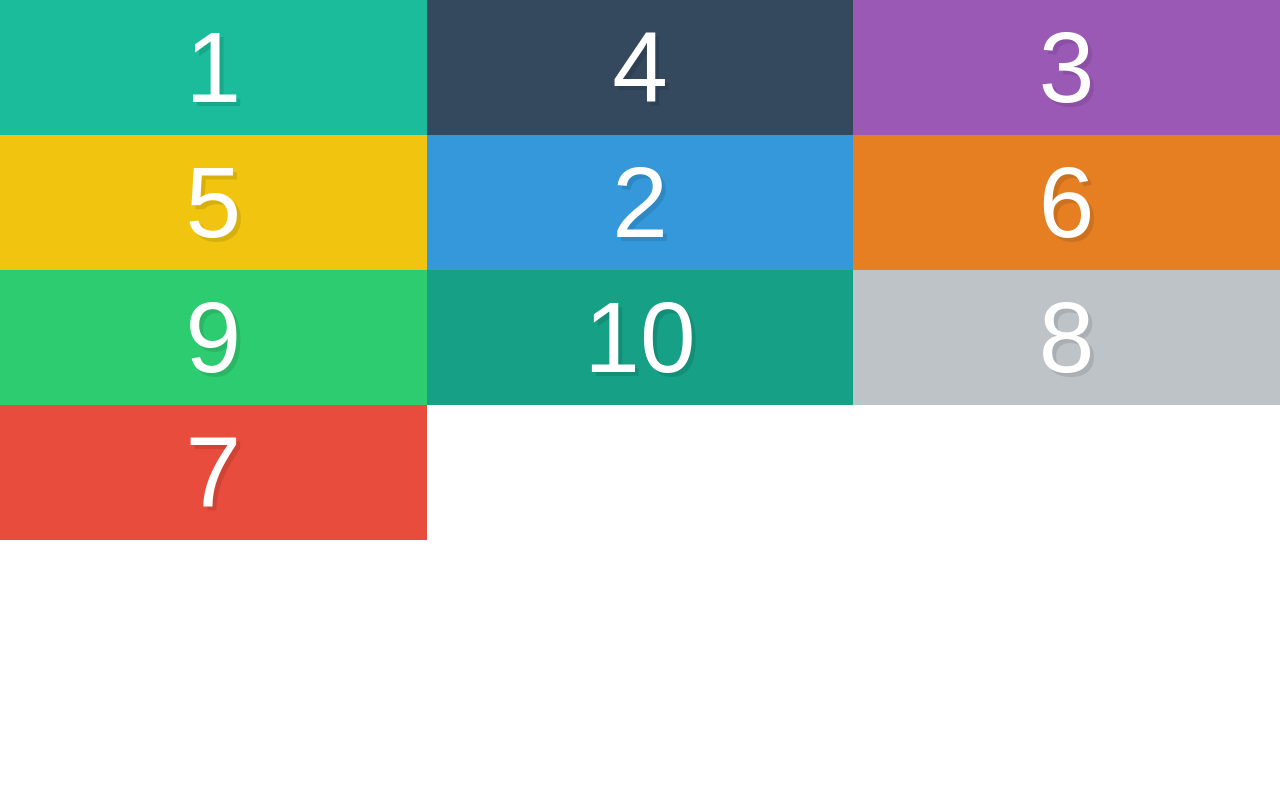
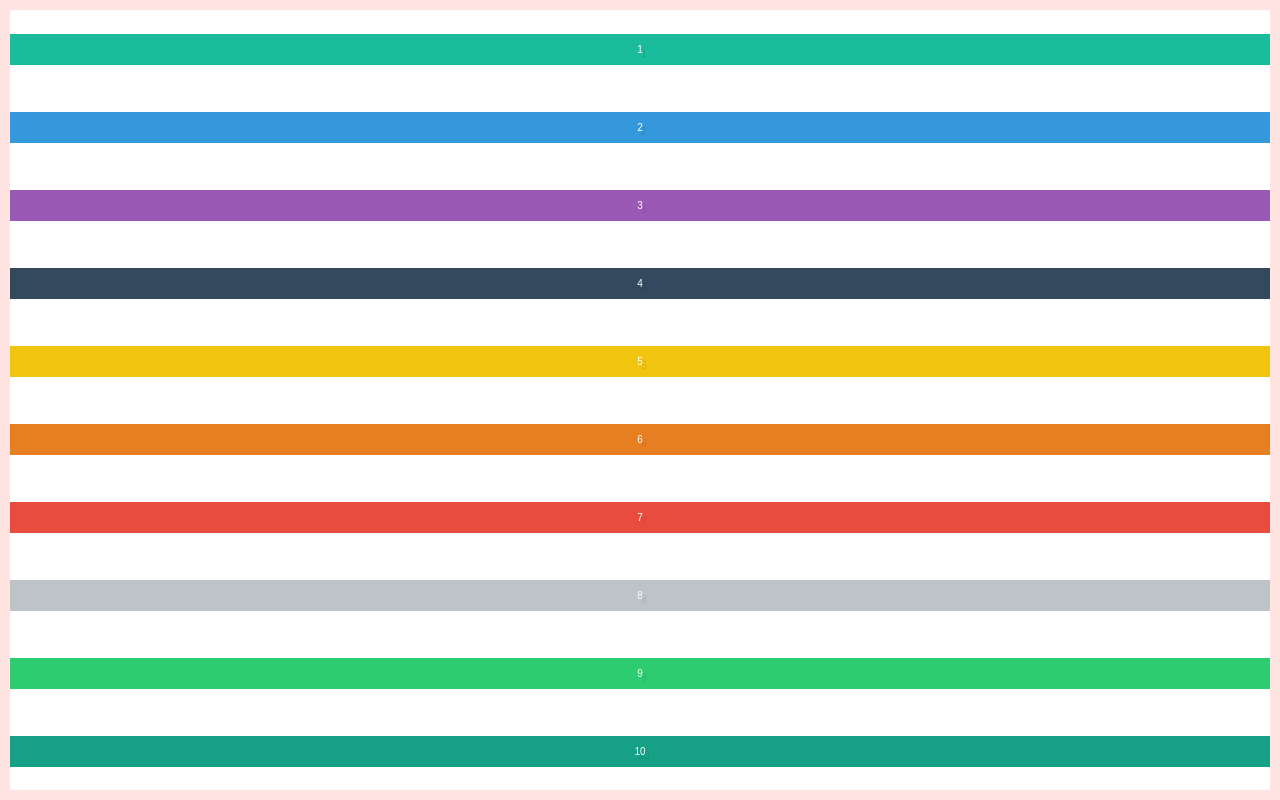
Before and after one commit to ermyas7/css-flexbox, a plain HTML site: page alignment-and-centering/index.html in a window 1280 px wide. Drawn offline with Linux system fonts and the light colour scheme.

Commit message:
flex item align

```diff
--- a/alignment-and-centering/style.css
+++ b/alignment-and-centering/style.css
@@ -9,7 +9,7 @@ input[type=reset],input[type=submit]{-webkit-appearance:button;cursor:pointer;}b
 /* Some default styles to make each box visible */
 .box {
   color:white;
-  font-size: 100px;
+  font-size: 10px;
   text-align: center;
   text-shadow:4px 4px 0 rgba(0,0,0,0.1);
   padding:10px;
@@ -31,30 +31,8 @@ input[type=reset],input[type=submit]{-webkit-appearance:button;cursor:pointer;}b
 /* We start writing out flexbox here. The above is just page setup */
 .container{
   display: flex;
-  flex-wrap: wrap;
+  justify-content: space-around;
+  border: 10px solid mistyrose;
+  flex-direction: column;
+  min-height: 100vh;
 }
-
-.box{
-
-  width: 33.33333%;
-}
-
-.box1{
- order: -5;
-}
-.box4{
-  order: -4;
-}
-.box3{
-  order: -3;
-}
-.box5{
-  order: -2;
-}
-
-.box7{
-order: 2;
-}
-.box8{
-  order: 1;
-}
```
